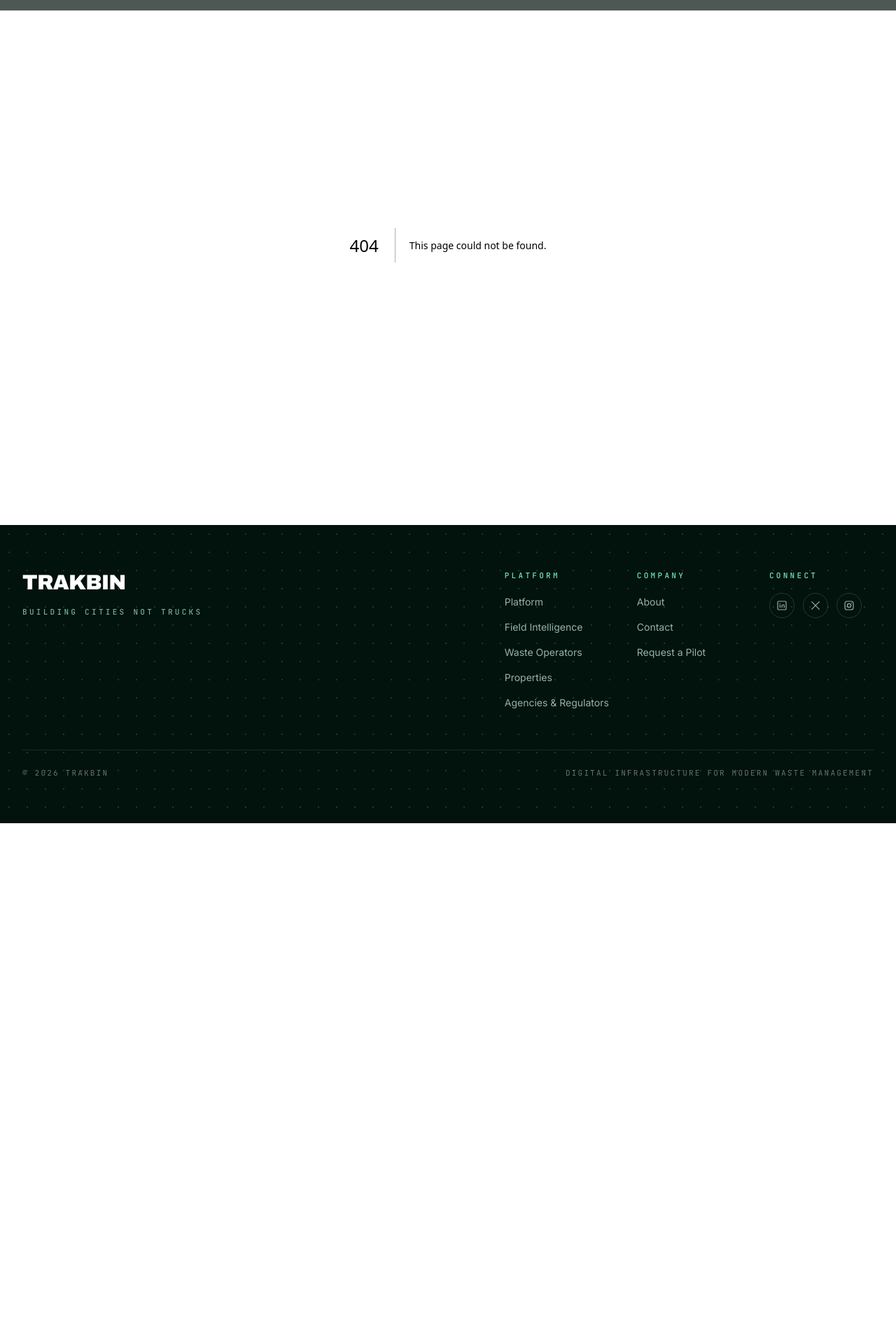
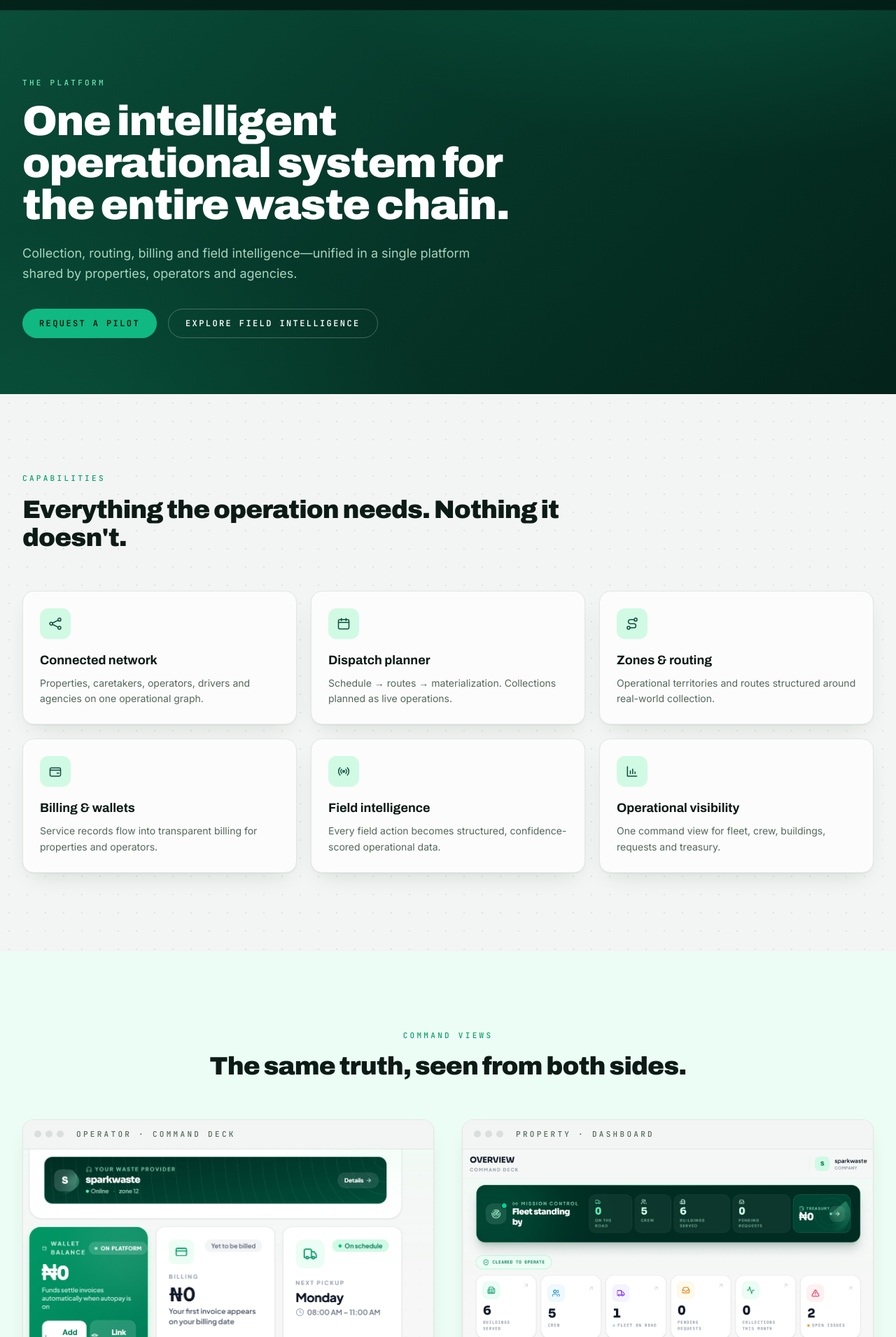
Before and after one commit to thikyr-create/trakbin-website, a Next.js app: page /platform in a window 1280 px wide. Before the commit this address had no page. Shown: the part 50-1960 px from the top of the page at 70% size. Before the commit the page ends 1226 px from the top, so only its background shows below. Built offline with nearby package versions, Linux system fonts and the light colour scheme.

Commit message:
Trakbin marketing site - production ready

```diff
--- /dev/null
+++ b/app/platform/page.tsx
@@ -0,0 +1,43 @@
+import type { Metadata } from "next";
+import { dashboards, platformFeatures } from "@/content/platform";
+import { PageHero } from "@/components/shared/PageHero";
+import { Container, Section, SectionHead } from "@/components/shared/Section";
+import { FeatureGrid } from "@/components/shared/FeatureGrid";
+import { ScreenshotFrame } from "@/components/shared/ScreenshotFrame";
+import { ButtonLink } from "@/components/shared/Buttons";
+import { CTABand } from "@/components/shared/CTABand";
+
+export const metadata: Metadata = { title: "Platform", description: "One intelligent operational system for the entire waste chain." };
+
+export default function PlatformPage() {
+  return (
+    <>
+      <PageHero eyebrow="The platform" title="One intelligent operational system for the entire waste chain."
+        lead="Collection, routing, billing and field intelligence—unified in a single platform shared by properties, operators and agencies.">
+        <div className="mt-9 flex flex-wrap gap-4">
+          <ButtonLink href="/contact">Request a Pilot</ButtonLink>
+          <ButtonLink href="/field-intelligence" variant="ghost-dark">Explore Field Intelligence</ButtonLink>
+        </div>
+      </PageHero>
+
+      <Section className="dot-grid-dark">
+        <Container>
+          <SectionHead eyebrow="Capabilities" title="Everything the operation needs. Nothing it doesn't." />
+          <FeatureGrid items={platformFeatures} />
+        </Container>
+      </Section>
+
+      <Section tone="tint">
+        <Container>
+          <SectionHead center eyebrow="Command views" title="The same truth, seen from both sides." />
+          <div className="grid gap-10 lg:grid-cols-2">
+            {dashboards.map((d) => <ScreenshotFrame key={d.src} {...d} />)}
+          </div>
+        </Container>
+      </Section>
+
+      <CTABand title="See it running on your own routes."
+        lead="A pilot deploys Trakbin on a real zone with a real operator—measured from day one." />
+    </>
+  );
+}
--- /dev/null
+++ b/components/contact/PilotForm.tsx
@@ -0,0 +1,48 @@
+"use client";
+import { useState } from "react";
+import { site } from "@/content/site";
+
+const input = "w-full rounded-xl border border-line bg-card px-4 py-3 text-sm text-ink-900 outline-none transition focus:border-brand-500 focus:ring-2 focus:ring-brand-500/30";
+const label = "eyebrow mb-2 block text-ink-500";
+
+export function PilotForm() {
+  const [v, setV] = useState({ name: "", org: "", email: "", message: "" });
+  const set = (k: keyof typeof v) => (e: React.ChangeEvent<HTMLInputElement | HTMLTextAreaElement>) =>
+    setV((s) => ({ ...s, [k]: e.target.value }));
+
+  const submit = (e: React.FormEvent) => {
+    e.preventDefault();
+    const subject = encodeURIComponent(`Pilot request — ${v.org || v.name}`);
+    const body = encodeURIComponent(`Name: ${v.name}\nOrganization: ${v.org}\nEmail: ${v.email}\n\n${v.message}`);
+    window.location.href = `mailto:${site.contact.email}?subject=${subject}&body=${body}`;
+  };
+
+  return (
+    <form onSubmit={submit} className="rounded-2xl border border-line bg-card p-8 card-shadow sm:p-10">
+      <p className="eyebrow text-brand-600">Request a pilot</p>
+      <h2 className="mt-3 font-display text-2xl font-black tracking-tight text-ink-900">Deploy Trakbin on a real zone.</h2>
+      <div className="mt-8 grid gap-5 sm:grid-cols-2">
+        <div>
+          <label className={label} htmlFor="name">Name</label>
+          <input id="name" required className={input} value={v.name} onChange={set("name")} placeholder="Your name" />
+        </div>
+        <div>
+          <label className={label} htmlFor="org">Organization</label>
+          <input id="org" required className={input} value={v.org} onChange={set("org")} placeholder="Operator / property / agency" />
+        </div>
+      </div>
+      <div className="mt-5">
+        <label className={label} htmlFor="email">Email</label>
+        <input id="email" type="email" required className={input} value={v.email} onChange={set("email")} placeholder="you@organization.com" />
+      </div>
+      <div className="mt-5">
+        <label className={label} htmlFor="message">What do you operate or manage?</label>
+        <textarea id="message" rows={5} required className={input} value={v.message} onChange={set("message")} placeholder="Fleet size, buildings, zones, current process…" />
+      </div>
+      <button type="submit"
+        className="mt-8 inline-flex w-full items-center justify-center gap-2 rounded-full bg-brand-500 px-6 py-4 font-mono text-xs font-semibold uppercase tracking-[.2em] text-forest-950 transition hover:bg-brand-400 sm:w-auto">
+        Request a Pilot
+      </button>
+    </form>
+  );
+}
```
